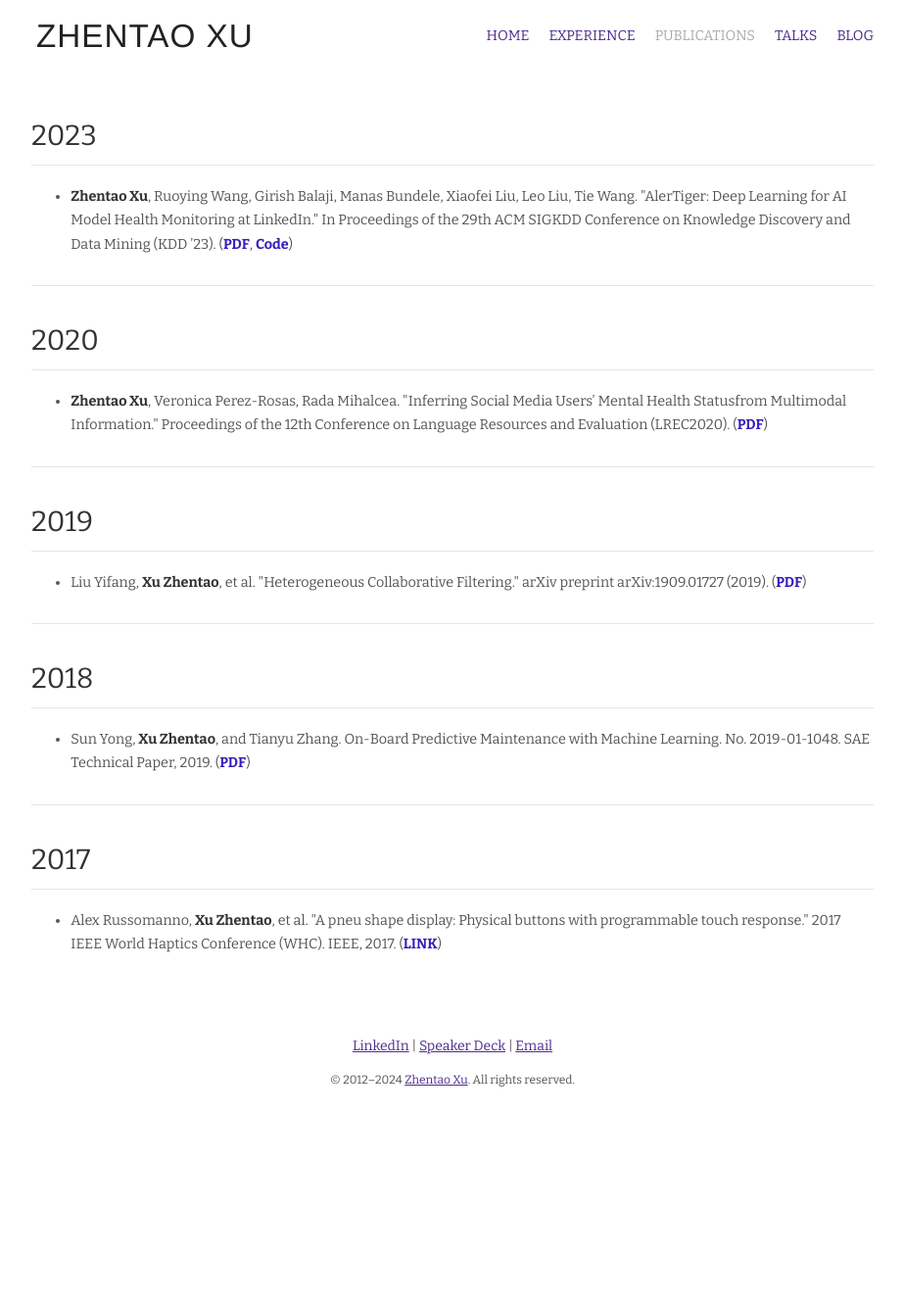
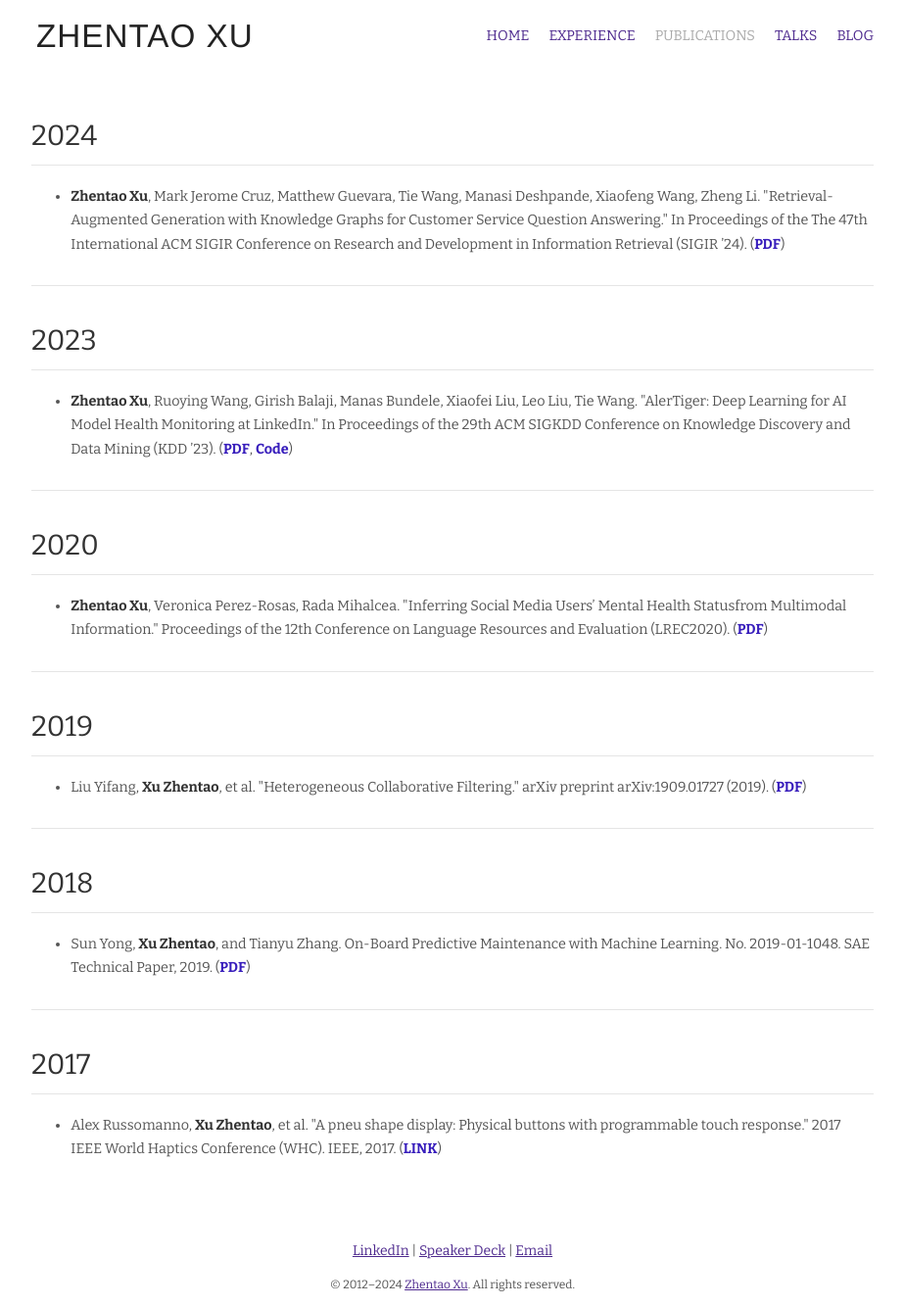
Before and after one commit to zhentao-xu/zhentao-xu.github.io, a Jekyll site: the page built from publications.md, in a window 1280 px wide. Shown: the whole page at 98% size, without its empty margins (178-1101 px from the left). Built offline with Jekyll 4.4.1, drawn with Linux system fonts in a browser that asks for light colours; nearby versions of some CDN libraries; before the commit the page ends 1125 px from its top, so only the background shows below that.

Commit message:
add 2024 paper

```diff
--- a/publications.md
+++ b/publications.md
@@ -5,6 +5,20 @@ layout: default
 ---
 
 <div class="hfeed">
+
+  <div class="hentry post project-batch-title">
+    <h2>2024</h2>
+  </div>
+
+  <div class="hentry post">
+    <div class="entry-summary">
+      <ul class="project-list">
+        <li><strong style="color:#333;">Zhentao Xu</strong>, Mark Jerome Cruz, Matthew Guevara, Tie Wang, Manasi Deshpande, Xiaofeng Wang, Zheng Li. "Retrieval-Augmented Generation with Knowledge Graphs for Customer Service Question Answering." In Proceedings of the The 47th International ACM SIGIR Conference on Research and Development in Information Retrieval (SIGIR ’24). (<a href="https://arxiv.org/abs/2404.17723">PDF</a>) </li>
+      </ul>
+    </div>
+  </div>
+
+
 
   <div class="hentry post project-batch-title">
     <h2>2023</h2>
@@ -18,6 +32,8 @@ on Knowledge Discovery and Data Mining (KDD ’23). (<a href="https://dl.acm.org
       </ul>
     </div>
   </div>
+
+
 
   <div class="hentry post project-batch-title">
     <h2>2020</h2>
```
